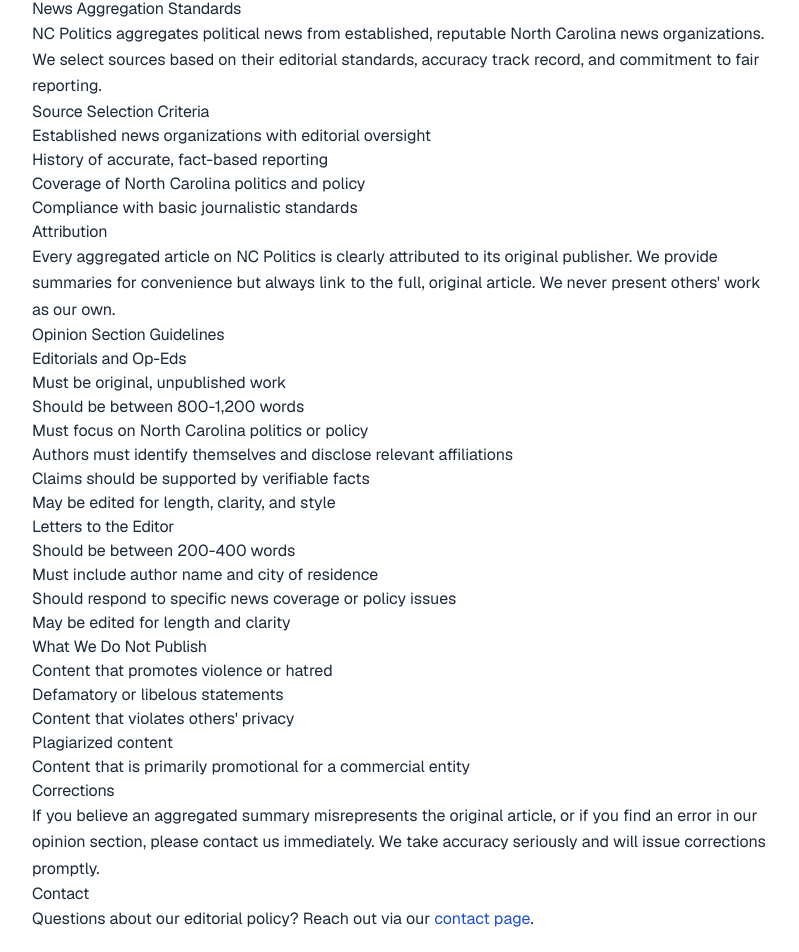
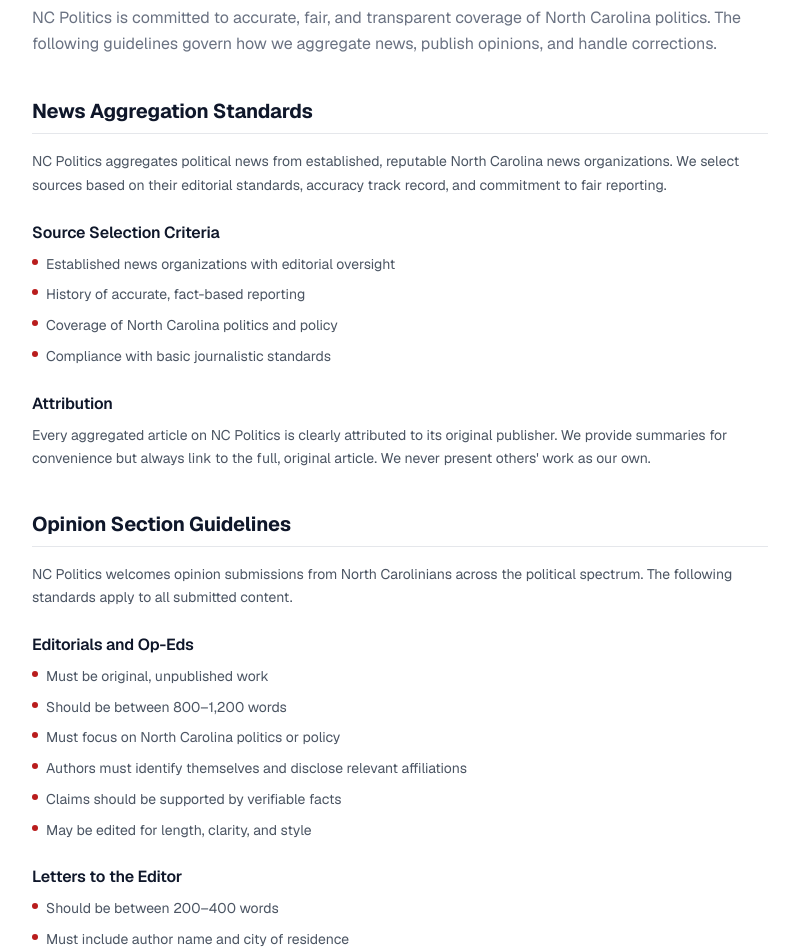
Before and after one commit to steinbros1012/nexus-nc-politics, a Next.js app: page /editorial-policy in a window 1280 px wide. Shown: the part 216-1168 px from the top of the page, without its empty margins (240-1039 px from the left). Built offline with nearby package versions, Linux system fonts and the light colour scheme.

Commit message:
design: editorial policy page — sectioned layout, bold headers, cleaner typography

```diff
--- a/src/app/editorial-policy/page.tsx
+++ b/src/app/editorial-policy/page.tsx
@@ -8,83 +8,122 @@
   description: `${PUBLICATION_NAME} editorial policy and guidelines for news aggregation and opinion submissions.`,
 };
 
-export default function EditorialPolicyPage() {
+function Section({ title, children }: { title: string; children: React.ReactNode }) {
   return (
-    <div className="max-w-3xl mx-auto px-4 py-8">
-      <h1 className="text-3xl font-bold mb-6">Editorial Policy</h1>
-
-      <div className="prose prose-lg max-w-none">
-        <h2>News Aggregation Standards</h2>
-        <p>
-          {PUBLICATION_NAME} aggregates political news from established,
-          reputable North Carolina news organizations. We select sources based
-          on their editorial standards, accuracy track record, and commitment to
-          fair reporting.
-        </p>
-
-        <h3>Source Selection Criteria</h3>
-        <ul>
-          <li>Established news organizations with editorial oversight</li>
-          <li>History of accurate, fact-based reporting</li>
-          <li>Coverage of North Carolina politics and policy</li>
-          <li>Compliance with basic journalistic standards</li>
-        </ul>
-
-        <h3>Attribution</h3>
-        <p>
-          Every aggregated article on {PUBLICATION_NAME} is clearly attributed
-          to its original publisher. We provide summaries for convenience but
-          always link to the full, original article. We never present others'
-          work as our own.
-        </p>
-
-        <h2>Opinion Section Guidelines</h2>
-
-        <h3>Editorials and Op-Eds</h3>
-        <ul>
-          <li>Must be original, unpublished work</li>
-          <li>Should be between 800-1,200 words</li>
-          <li>Must focus on North Carolina politics or policy</li>
-          <li>
-            Authors must identify themselves and disclose relevant affiliations
-          </li>
-          <li>Claims should be supported by verifiable facts</li>
-          <li>May be edited for length, clarity, and style</li>
-        </ul>
-
-        <h3>Letters to the Editor</h3>
-        <ul>
-          <li>Should be between 200-400 words</li>
-          <li>Must include author name and city of residence</li>
-          <li>Should respond to specific news coverage or policy issues</li>
-          <li>May be edited for length and clarity</li>
-        </ul>
-
-        <h3>What We Do Not Publish</h3>
-        <ul>
-          <li>Content that promotes violence or hatred</li>
-          <li>Defamatory or libelous statements</li>
-          <li>Content that violates others' privacy</li>
-          <li>Plagiarized content</li>
-          <li>
-            Content that is primarily promotional for a commercial entity
-          </li>
-        </ul>
-
-        <h2>Corrections</h2>
-        <p>
-          If you believe an aggregated summary misrepresents the original
-          article, or if you find an error in our opinion section, please
-          contact us immediately. We take accuracy seriously and will issue
-          corrections promptly.
-        </p>
-
-        <h2>Contact</h2>
-        <p>
-          Questions about our editorial policy? Reach out via our{" "}
-          <a href="/contact">contact page</a>.
-        </p>
-      </div>
+    <div className="mb-10">
+      <h2 className="text-xl font-bold text-[#0f172a] mb-4 pb-2 border-b border-gray-200">
+        {title}
+      </h2>
+      {children}
     </div>
   );
 }
+
+function Subsection({ title, children }: { title: string; children: React.ReactNode }) {
+  return (
+    <div className="mb-6">
+      <h3 className="text-base font-semibold text-[#0f172a] mb-2">{title}</h3>
+      {children}
+    </div>
+  );
+}
+
+function BulletList({ items }: { items: string[] }) {
+  return (
+    <ul className="space-y-2">
+      {items.map((item) => (
+        <li key={item} className="flex items-start gap-2 text-[#4b5563] text-sm leading-relaxed">
+          <span className="mt-1.5 w-1.5 h-1.5 rounded-full bg-[#b91c1c] flex-shrink-0" />
+          {item}
+        </li>
+      ))}
+    </ul>
+  );
+}
+
+export default function EditorialPolicyPage() {
+  return (
+    <div className="max-w-3xl mx-auto px-4 py-12">
+      <div className="mb-10">
+        <h1 className="text-4xl font-extrabold text-[#0f172a] tracking-tight mb-3">
+          Editorial Policy
+        </h1>
+        <p className="text-gray-500 text-base leading-relaxed">
+          {PUBLICATION_NAME} is committed to accurate, fair, and transparent coverage of North Carolina politics. The following guidelines govern how we aggregate news, publish opinions, and handle corrections.
+        </p>
+      </div>
+
+      <Section title="News Aggregation Standards">
+        <p className="text-[#4b5563] text-sm leading-relaxed mb-6">
+          {PUBLICATION_NAME} aggregates political news from established, reputable North Carolina news organizations. We select sources based on their editorial standards, accuracy track record, and commitment to fair reporting.
+        </p>
+
+        <Subsection title="Source Selection Criteria">
+          <BulletList items={[
+            "Established news organizations with editorial oversight",
+            "History of accurate, fact-based reporting",
+            "Coverage of North Carolina politics and policy",
+            "Compliance with basic journalistic standards",
+          ]} />
+        </Subsection>
+
+        <Subsection title="Attribution">
+          <p className="text-[#4b5563] text-sm leading-relaxed">
+            Every aggregated article on {PUBLICATION_NAME} is clearly attributed to its original publisher. We provide summaries for convenience but always link to the full, original article. We never present others' work as our own.
+          </p>
+        </Subsection>
+      </Section>
+
+      <Section title="Opinion Section Guidelines">
+        <p className="text-[#4b5563] text-sm leading-relaxed mb-6">
+          {PUBLICATION_NAME} welcomes opinion submissions from North Carolinians across the political spectrum. The following standards apply to all submitted content.
+        </p>
+
+        <Subsection title="Editorials and Op-Eds">
+          <BulletList items={[
+            "Must be original, unpublished work",
+            "Should be between 800–1,200 words",
+            "Must focus on North Carolina politics or policy",
+            "Authors must identify themselves and disclose relevant affiliations",
+            "Claims should be supported by verifiable facts",
+            "May be edited for length, clarity, and style",
+          ]} />
+        </Subsection>
+
+        <Subsection title="Letters to the Editor">
+          <BulletList items={[
+            "Should be between 200–400 words",
+            "Must include author name and city of residence",
+            "Should respond to specific news coverage or policy issues",
+            "May be edited for length and clarity",
+          ]} />
+        </Subsection>
+
+        <Subsection title="What We Do Not Publish">
+          <BulletList items={[
+            "Content that promotes violence or hatred",
+            "Defamatory or libelous statements",
+            "Content that violates others' privacy",
+            "Plagiarized content",
+            "Content that is primarily promotional for a commercial entity",
+          ]} />
+        </Subsection>
+      </Section>
+
+      <Section title="Corrections">
+        <p className="text-[#4b5563] text-sm leading-relaxed">
+          If you believe an aggregated summary misrepresents the original article, or if you find an error in our opinion section, please contact us immediately. We take accuracy seriously and will issue corrections promptly.
+        </p>
+      </Section>
+
+      <Section title="Contact">
+        <p className="text-[#4b5563] text-sm leading-relaxed">
+          Questions about our editorial policy? Reach out via our{" "}
+          <a href="/contact" className="text-[#1d4ed8] hover:underline">
+            contact page
+          </a>.
+        </p>
+      </Section>
+    </div>
+  );
+}
```
